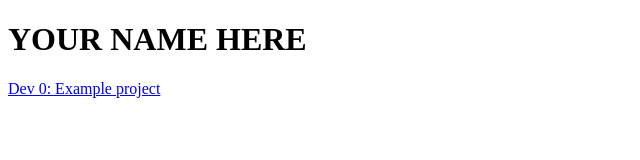
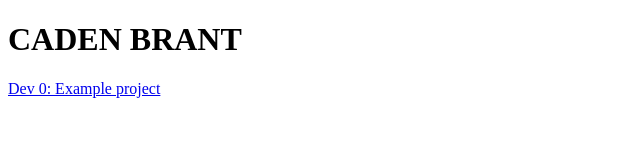
Before and after one commit to cdbrant/cdbrant.github.io, a plain HTML site: page index.html in a window 1280 px wide. Shown: the whole page, without its empty margins (0-640 px from the left). Drawn offline with Linux system fonts and the light colour scheme.

Commit message:
Update index.html
no [YOUR NAME HERE] here

```diff
--- a/index.html
+++ b/index.html
@@ -1,14 +1,14 @@
 <!DOCTYPE html>
 <html>
 	<head>
-		<title>YOUR NAME HERE - IMGD 2900</title>
+		<title>CADEN BRANT - IMGD 2900</title>
 		<meta name = "type" content = "website"/>
 	</head>
 
 	<body>
 
 		<h1>
-			YOUR NAME HERE
+			CADEN BRANT
 		</h1>
 
 		<p>
@@ -17,4 +17,5 @@
 		</p>
 
 	</body>
+
 </html>
```
